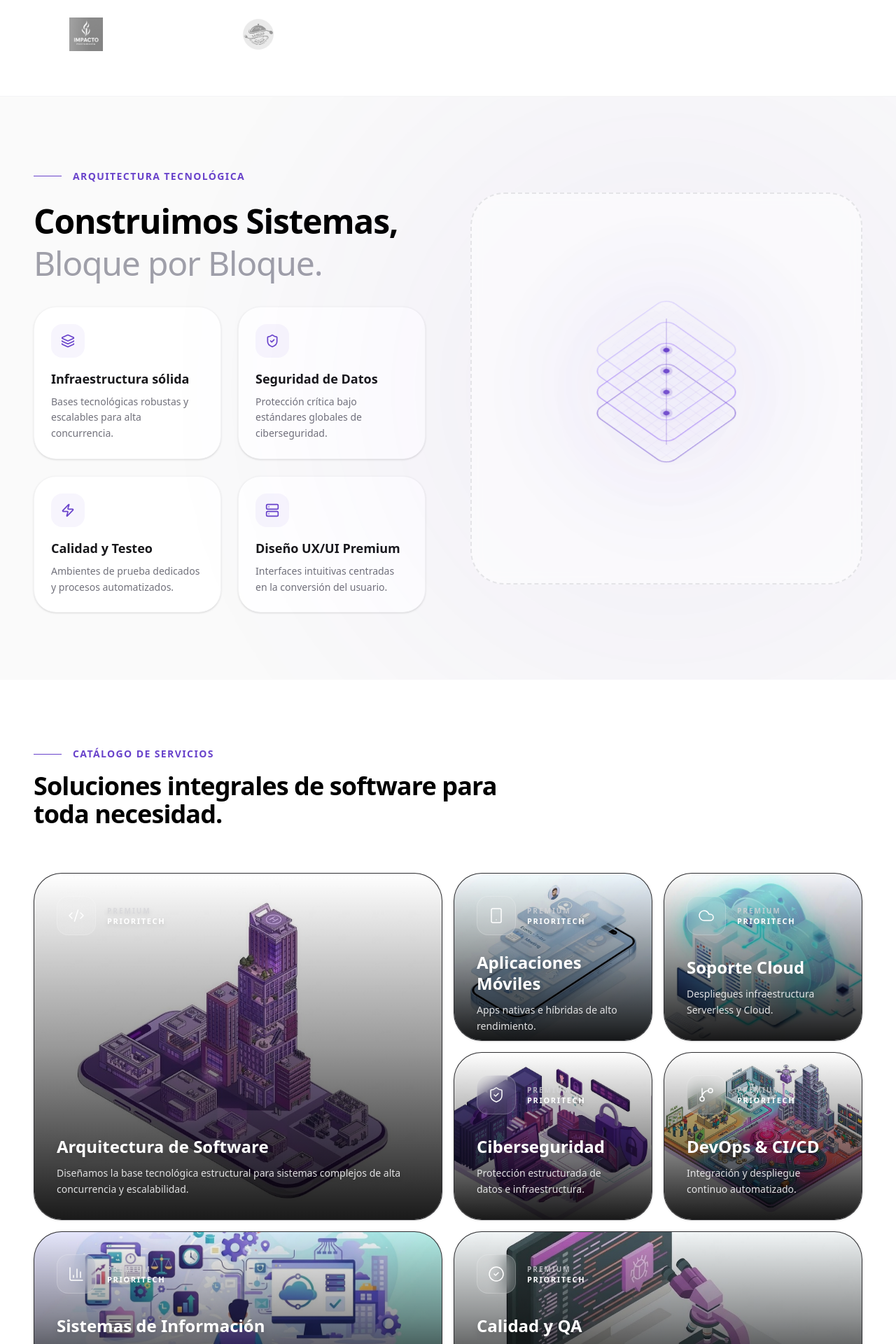
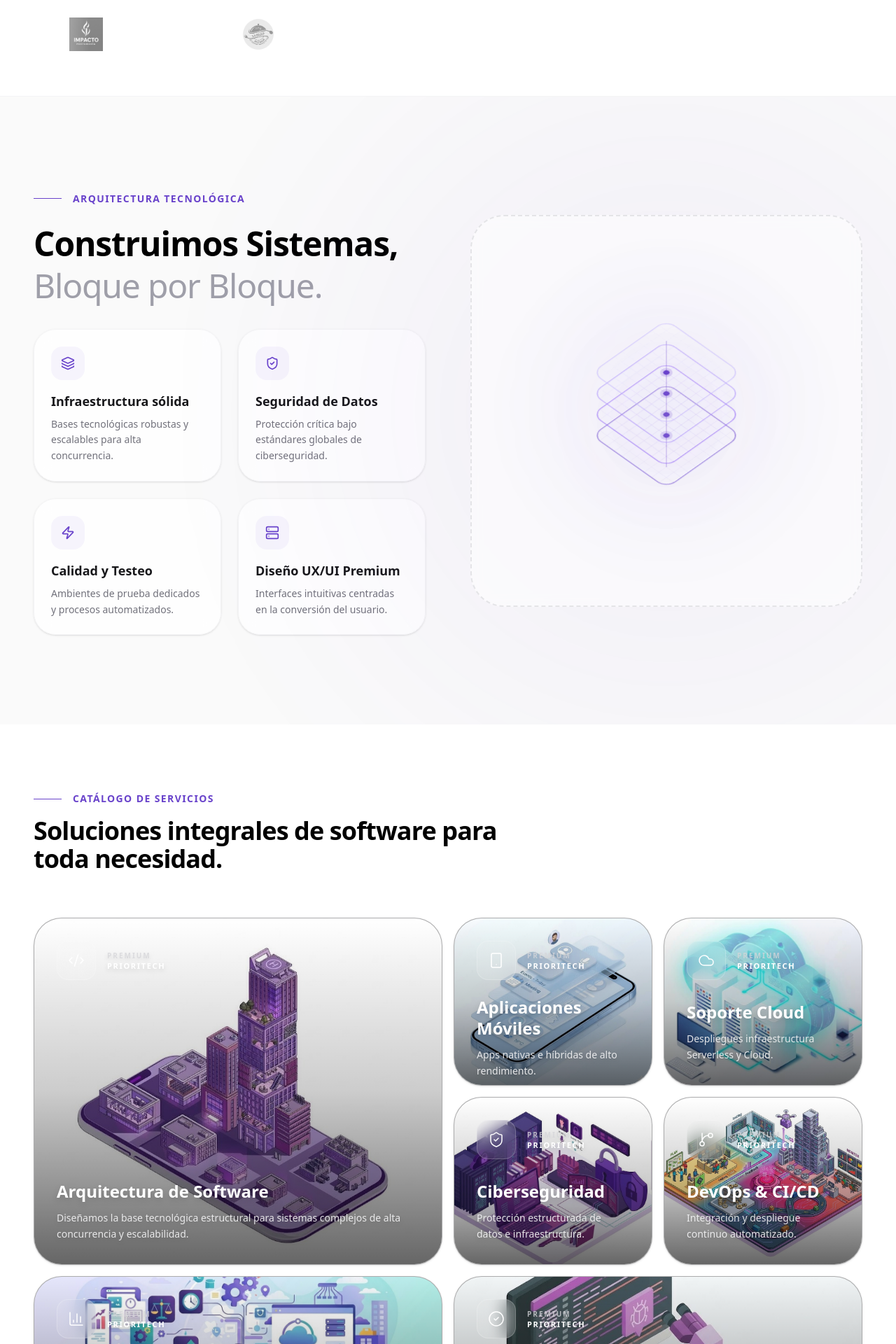
Before and after one commit to lionezel/next-front, a Next.js app: page / in a window 1280 px wide. Shown: the part 900-2820 px from the top of the page at 70% size. Built offline with nearby package versions, Linux system fonts and the light colour scheme.

Commit message:
fix:: Add home page sections for displaying technological architecture and bento-style service offerings.

```diff
--- a/src/features/home/components/ArchitectureSection.tsx
+++ b/src/features/home/components/ArchitectureSection.tsx
@@ -40,9 +40,9 @@ export function ArchitectureSection({ animations }: ArchitectureSectionProps) {
     const { sectionVariants, architectureContainer, architectureItem } = animations;
 
     return (
-        <section className="bg-zinc-50 py-24 overflow-hidden">
+        <section className="bg-zinc-50 py-20 md:py-32 overflow-hidden">
             <div className="container mx-auto px-6 lg:px-12">
-                <div className="grid grid-cols-1 lg:grid-cols-2 gap-16 items-center">
+                <div className="grid grid-cols-1 lg:grid-cols-2 gap-20 lg:gap-16 items-center">
 
                     {/* Contenido (Izquierda) */}
                     <motion.div
@@ -65,13 +65,13 @@ export function ArchitectureSection({ animations }: ArchitectureSectionProps) {
 
                         <motion.div
                             variants={architectureContainer}
-                            className="grid grid-cols-1 sm:grid-cols-2 gap-6"
+                            className="grid grid-cols-1 sm:grid-cols-2 gap-10 md:gap-6"
                         >
                             {pillars.map((pillar) => (
                                 <motion.div
                                     key={pillar.title}
                                     variants={architectureItem}
-                                    className="group relative bg-white p-6 rounded-4xl border border-zinc-100 shadow-sm hover:shadow-xl transition-all duration-500 hover:-translate-y-1"
+                                    className="group relative bg-white/80 backdrop-blur-md p-6 rounded-4xl border border-zinc-100 shadow-sm hover:shadow-xl transition-all duration-500 hover:-translate-y-1"
                                 >
                                     <div className="mb-4 inline-flex h-12 w-12 items-center justify-center rounded-2xl bg-primary/5 transition-colors group-hover:bg-primary/10">
                                         {pillar.icon}
--- a/src/features/home/components/ServicesBento.tsx
+++ b/src/features/home/components/ServicesBento.tsx
@@ -43,7 +43,7 @@ export function ServicesBento({ services, animations }: Readonly<ServicesBentoPr
                             style={{
                                 '--card-shadow': service.hoverShadow
                             } as React.CSSProperties}
-                            className={`group relative z-0 overflow-hidden rounded-[2.5rem] border border-white/10 bg-zinc-900 text-white p-6 md:p-8 flex flex-col justify-between cursor-default shadow-sm transition-all duration-300 hover:shadow-[0_0_40px_-10px_var(--card-shadow)] hover:border-white/40 ${service.classes}`}
+                            className={`group relative z-0 overflow-hidden rounded-[2.5rem] border border-white/10 bg-zinc-900/40 backdrop-blur-md text-white p-6 md:p-8 flex flex-col justify-between cursor-default shadow-sm transition-all duration-300 hover:shadow-[0_0_40px_-10px_var(--card-shadow)] hover:border-white/40 ${service.classes}`}
                         >
                             {/* Media Layer: Background Image */}
                             <div className="absolute inset-0 z-0 overflow-hidden">
@@ -56,7 +56,7 @@ export function ServicesBento({ services, animations }: Readonly<ServicesBentoPr
                                     className="object-cover transition-transform duration-700 ease-out group-hover:scale-110"
                                 />
                                 {/* Gradient Overlays */}
-                                <div className="absolute inset-0 bg-linear-to-t from-black/90 via-black/40 to-transparent pointer-events-none transition-opacity duration-300 group-hover:opacity-60" />
+                                <div className="absolute inset-0 bg-linear-to-t from-black/60 via-black/20 to-transparent pointer-events-none transition-opacity duration-300 group-hover:opacity-40" />
                             </div>
 
                             {/* Contenedor del ícono */}
```
